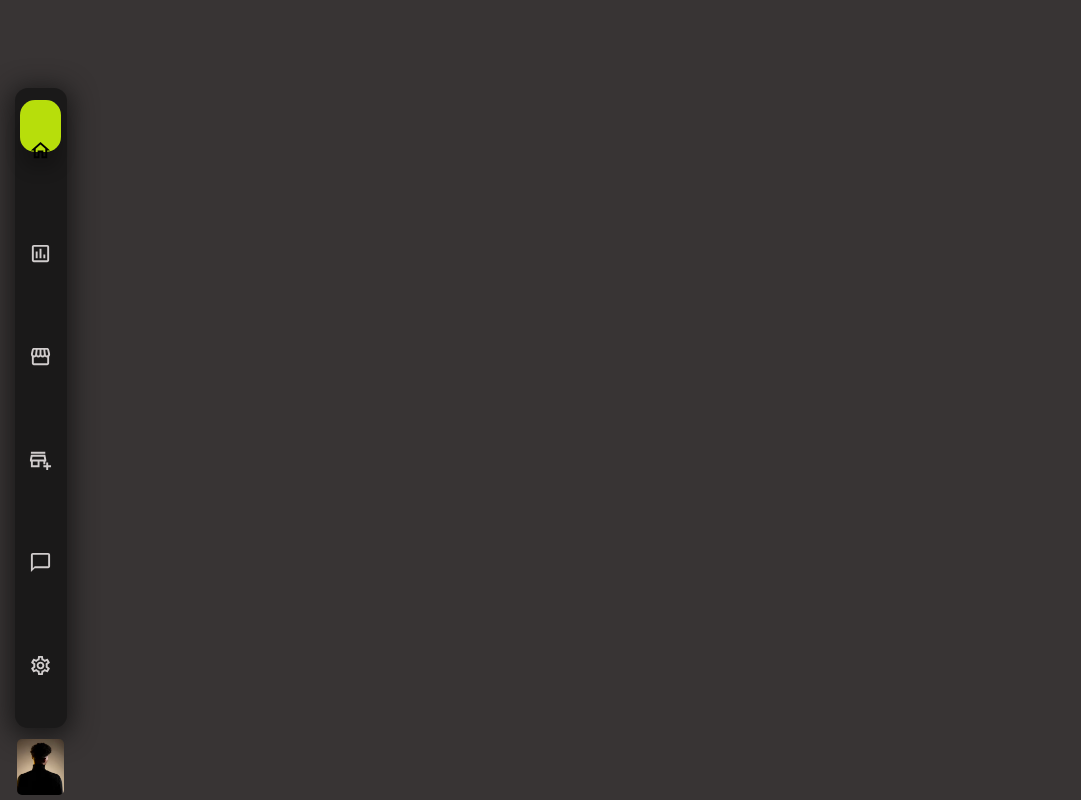
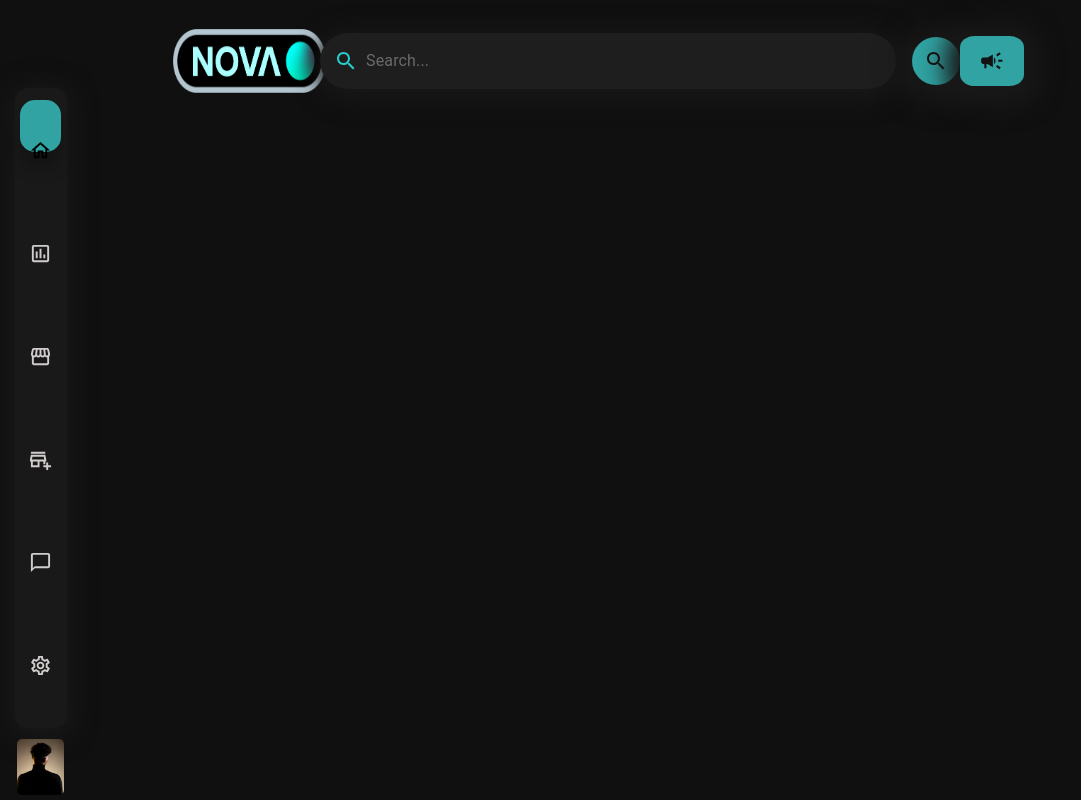
Before and after one commit to xdSushil/Nova-UI, a React (Create React App) app: page / in a window 1280 px wide. Shown: the whole page, without its empty margins (0-1081 px from the left). Built offline with nearby package versions, Linux system fonts and the light colour scheme.

Commit message:
added logo and searchbar

```diff
--- a/package.json
+++ b/package.json
@@ -5,8 +5,9 @@
   "dependencies": {
     "@emotion/react": "^11.14.0",
     "@emotion/styled": "^11.14.0",
-    "@mui/icons-material": "^6.3.1",
-    "@mui/material": "^6.3.1",
+    "@mui/icons-material": "^6.4.0",
+    "@mui/joy": "^5.0.0-beta.51",
+    "@mui/material": "^6.4.0",
     "cra-template": "1.2.0",
     "react": "^19.0.0",
     "react-dom": "^19.0.0",
--- a/src/App.css
+++ b/src/App.css
@@ -2,6 +2,7 @@
   text-align: center;
 }
 
-*{
-  background-color: rgb(56, 52, 52);
+body {
+  background-color: #101010; /* Dark background */
+  color: #d1d1d1;
 }
--- /dev/null
+++ b/src/Components/FeedHeader/FeedHeader.jsx
@@ -0,0 +1,87 @@
+import React from 'react'
+import SearchBar from "../../Components/search/search";
+import { Box, IconButton } from "@mui/material";
+import CampaignIcon from '@mui/icons-material/Campaign';
+import Switches from '../Switch/Switch';
+function FeedHeader() {
+  return (
+    <Box sx={{
+      display: "flex",
+      alignItems: "center",
+      justifyContent: "center",
+      height: "12vh",
+      width: "100vw",
+      backgroundColor: "transparent",
+      paddingTop: "1%",
+      gap: "50px"
+
+    }}>
+      <Box
+        sx={{
+          backgroundColor: "transparent",
+          width: {
+            xs: "9.5vw",
+            sm: "15vw"
+
+          },
+          height: "10vh",
+          borderRadius: "5px",
+          overflow: "hidden",
+          position: "absolute",
+
+          left:
+          {
+            sm: "12%",
+            xs: "3.2%",
+
+          },
+          display: "flex",
+          justifyContent: "center",
+          alignItems: "center",
+          cursor: "pointer"
+        }}>
+        <img src='/logo.png' alt='profile'
+          style={{
+            width: '80%',
+            height: '80%',
+            objectFit: '',
+          }} />
+      </Box>
+      <SearchBar />
+
+      {/* notification button */}
+      <IconButton
+
+        sx={{
+          width: "5vw",
+          boxShadow: "0px 4px 25px 15px #1a1919",
+          marginLeft: "0px",
+          backgroundColor: "#31a3a3",
+          color: "#121212",
+          padding: "12px",
+          borderRadius: "23%",
+          position: "absolute",
+          right: "20%",
+          "&:hover": {
+            backgroundColor: "#2e8f8f",
+          },
+        }}
+      >
+        <CampaignIcon sx={{
+          fontSize: "2vw"
+        }} />
+      </IconButton>
+
+      {/* <Box sx={{
+        backgroundColor:"transparent",
+        position:"absolute",
+        right:"8%"
+      }}>
+        <Switches />
+      </Box> */}
+
+    </Box>
+  )
+}
+
+export default FeedHeader
--- a/src/Components/Sidebar/Sidebar.jsx
+++ b/src/Components/Sidebar/Sidebar.jsx
@@ -65,7 +65,7 @@ function Sidebar() {
                         sm: "6.5vh",
                         xs: "4vh",
                     },
-                    backgroundColor: '#b7de0b',
+                    backgroundColor: '#31a3a3',
                     zIndex: 0,
                     borderRadius: '15px',
                     transition: 'top 0.3s ease',
--- /dev/null
+++ b/src/Components/Switch/Switch.jsx
@@ -0,0 +1,60 @@
+import * as React from 'react';
+import Switch from '@mui/joy/Switch';
+import Box from '@mui/joy/Box';
+import Typography from '@mui/joy/Typography';
+
+function Switches() {
+  return (
+    <Box
+      display="flex"
+      flexDirection="row"
+      gap={2} // Gap between children
+      alignItems="center"
+    >
+      <Switch
+        slotProps={{
+          track: {
+            children: (
+              <React.Fragment>
+                <Typography
+                  component="span"
+                  level="inherit"
+                  sx={{ ml: '10px', color: 'white' }} // Adjust text color for better contrast
+                >
+                  Vendor
+                </Typography>
+                <Typography
+                  component="span"
+                  level="inherit"
+                  sx={{ mr: '8px', color: 'white' }}
+                >
+                  Customer
+                </Typography>
+              </React.Fragment>
+            ),
+          },
+        }}
+        sx={{
+          '--Switch-thumbSize': '40px', // Increased thumb width
+          '--Switch-trackWidth': '135px', // Track width
+          '--Switch-trackHeight': '35px', // Track height
+          '--Switch-thumbBackground': '#fff', // Thumb color
+          '--Switch-trackBackground': '#ccc', // Default track color
+          '--Switch-trackBorderRadius': '20px', // Smooth border for track
+          '--Switch-trackColor': '#fff', // Track text color
+          '--Switch-thumbShadow': '0 0 2px rgba(0,0,0,0.3)', // Optional shadow for thumb
+
+          '&:hover': {
+            '--Switch-trackBackground': '#b0b0b0', // Hover color for track
+          },
+          '&.Mui-checked': {
+            '--Switch-trackBackground': '#4caf50', // Custom "on" color
+            '--Switch-thumbBackground': '#4caf50', // Thumb blends with track color
+          },
+        }}
+      />
+    </Box>
+  );
+}
+
+export default Switches;
--- /dev/null
+++ b/src/Components/search/search.jsx
@@ -0,0 +1,90 @@
+import React from "react";
+import { TextField, InputAdornment, IconButton, Box } from "@mui/material";
+import SearchIcon from "@mui/icons-material/Search";
+import ClearIcon from "@mui/icons-material/Clear";
+
+function SearchBar() {
+    const [searchText, setSearchText] = React.useState("");
+
+    const handleClear = () => {
+        setSearchText("");
+    };
+
+    const handleSearch = () => {
+        console.log("Searching for:", searchText);
+        // Add your search logic here
+    };
+
+    return (
+        <Box
+            sx={{
+                display: "flex",
+                alignItems: "center",
+                justifyContent: "center",
+                height: "10vh",
+                width: "50vw",
+                backgroundColor: "transparent",
+                padding: "0 16px",
+
+            }}
+        >
+            <TextField
+                value={searchText}
+                onChange={(e) => setSearchText(e.target.value)}
+                placeholder="Search..."
+                variant="outlined"
+                fullWidth
+                sx={{
+                    boxShadow: "0px 4px 25px 5px #1a1919",
+                    maxWidth: "600px",
+                    backgroundColor: "#1e1e1e",
+                    borderRadius: "30px",
+                    "& .MuiOutlinedInput-root": {
+                        color: "#d1d1d1",
+                        "& fieldset": {
+                            borderColor: "transparent",
+                        },
+                        "&:hover fieldset": {
+                            borderColor: "transparent",
+                        },
+                        "&.Mui-focused fieldset": {
+                            borderColor: "transparent",
+                        },
+                    },
+                }}
+                InputProps={{
+                    startAdornment: (
+                        <InputAdornment position="start">
+                            <SearchIcon sx={{ color: "#27cccc" }} />
+                        </InputAdornment>
+                    ),
+                    endAdornment: searchText && (
+                        <InputAdornment position="end">
+                            <IconButton onClick={handleClear} sx={{ color: "#31a3a3" }}>
+                                <ClearIcon />
+                            </IconButton>
+                        </InputAdornment>
+                    ),
+                }}
+            />
+            <IconButton
+                onClick={handleSearch}
+                sx={{
+                    boxShadow: "0px 4px 25px 15px #1a1919",
+                    marginLeft: "16px",
+                    backgroundColor: "#31a3a3",
+                    color: "#121212",
+                    padding: "12px",
+                    borderRadius: "50%",
+                    "&:hover": {
+                        backgroundColor: "#2e8f8f",
+                    },
+                }}
+            >
+                <SearchIcon />
+            </IconButton>
+        </Box>
+    );
+}
+
+export default SearchBar;
--- a/src/Pages/Feed/Feed.jsx
+++ b/src/Pages/Feed/Feed.jsx
@@ -1,18 +1,18 @@
-import React, { useState } from "react";
+import React from "react";
 import Sidebar from "../../Components/Sidebar/Sidebar";
-import { Box, TextField } from "@mui/material";
+
 import ProfilePic from "../../Components/profilePic/Profilepic";
 
+import "./Feed.css"
+import FeedHeader from "../../Components/FeedHeader/FeedHeader";
 function Feed() {
-    const [searchText, setSearchText] = useState("search..."); // State to hold the input value
 
-    const handleSearchChange = (event) => {
-        setSearchText(event.target.value); // Update state on user input
-    };
 
     return (
         <div>
+            {/* header section with logo and search bar */}
 
+            <FeedHeader />
             <Sidebar />
             <ProfilePic />
 
```
Also changed, not shown: public/logo.png (added), src/Pages/Feed/Feed.css (added), 1 other file (tests, documents, lock files or other folders).
